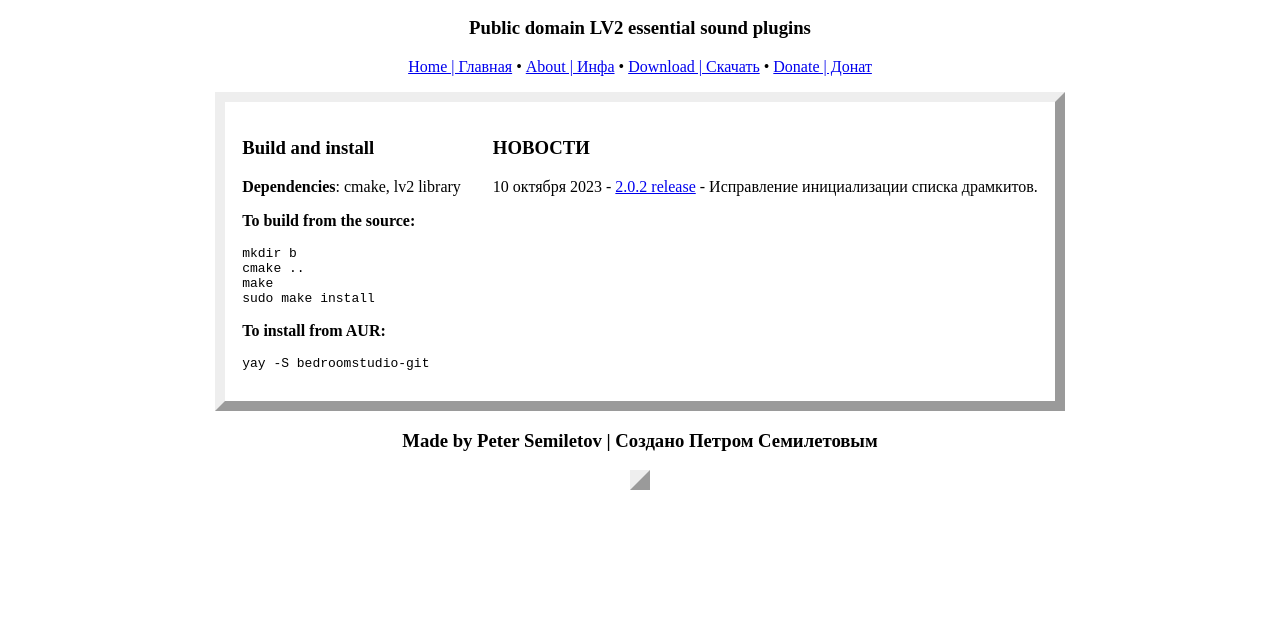
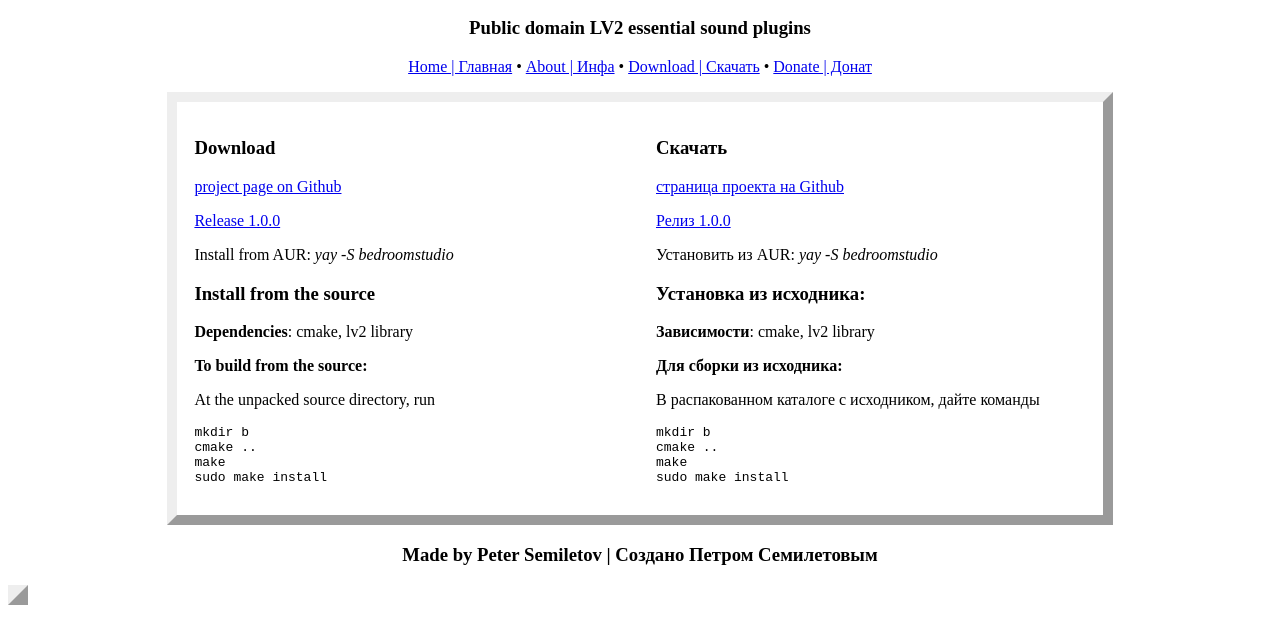
Before and after one commit to psemiletov/bedroomstudio, a plain HTML site: page docs/install.html in a window 1280 px wide. Shown: the part 50-694 px from the top of the page. Drawn offline with Linux system fonts and the light colour scheme.

Commit message:
step to 1.0.0

```diff
--- a/docs/install.html
+++ b/docs/install.html
@@ -4,7 +4,7 @@
 <meta charset="UTF-8">
 <link href="styles.css" rel="stylesheet" type="text/css">
 
-<title>Bedroom Studio LV2 plugins</title>
+<title>Bedroom Studio: Download and Install</title>
 </head>
 <body>
 
@@ -18,43 +18,64 @@
 <a href="install.html">Download | Скачать</a> • <a href="donate.html">Donate | Донат</a></p>
 
 
-<div align="center">
-<table>
+
+<table class="center">
 
 <tr>
 
 <td>
 
-<h3>Build and install</h3>
+<h3>Download</h3>
+
+<p><a href="https://github.com/psemiletov/bedroomstudio">project page on Github</a></p>
+
+<p><a href="https://github.com/psemiletov/bedroomstudio/archive/refs/tags/0.0.3.tar.gz">Release 1.0.0</a></p>
+
+<p>Install from AUR: <i>yay -S bedroomstudio</i></p>
+
+
+<h3>Install from the source</h3>
+
 
 <p><b>Dependencies</b>: cmake, lv2 library</p>
 
 <p><b>To build from the source:</b></p>
 
+<p>At the unpacked source directory, run</p>
 
 <pre>mkdir b
 cmake ..
 make
 sudo make install</pre>
 
-
-<p><b>To install from AUR:</b></p>
-
-<pre>
-yay -S bedroomstudio-git
-</pre>
-
-
 </td>
 
 
 <td>
 
-<h3>НОВОСТИ</h3>
+
+<h3>Скачать</h3>
+
+<p><a href="https://github.com/psemiletov/bedroomstudio">страница проекта на Github</a></p>
+
+<p><a href="https://github.com/psemiletov/bedroomstudio/archive/refs/tags/0.0.3.tar.gz">Релиз 1.0.0</a></p>
+
+<p>Установить из AUR: <i>yay -S bedroomstudio</i></p>
 
 
-<p>10 октября 2023 - <a href="https://github.com/psemiletov/drumlabooh/releases/tag/2.0.2">2.0.2 release</a> - Исправление инициализации списка драмкитов.</p>
+<h3>Установка из исходника:</h3>
 
+
+<p><b>Зависимости</b>: cmake, lv2 library</p>
+
+<p><b>Для сборки из исходника:</b></p>
+
+<p>В распакованном каталоге с исходником, дайте команды</p>
+
+<pre>mkdir b
+cmake ..
+make
+sudo make install</pre>
 
 </td>
 
@@ -62,7 +83,7 @@ yay -S bedroomstudio-git
 </tr>
 
 <table>
-</div>
+
 <h3 align="center">Made by Peter Semiletov | Создано Петром Семилетовым</h3>
 
 </body>
--- a/docs/styles.css
+++ b/docs/styles.css
@@ -7,6 +7,7 @@ table-layout: fixed;
 td {
     padding: 15px;
    vertical-align:top;
+   width: 45%;
 
 }
 
```
Also changed, not shown: docs/about.html (+14 -7 lines), docs/donate.html (+8 -21 lines), docs/index.html (+24 -2 lines), CMakeLists.txt, 2 other files.
